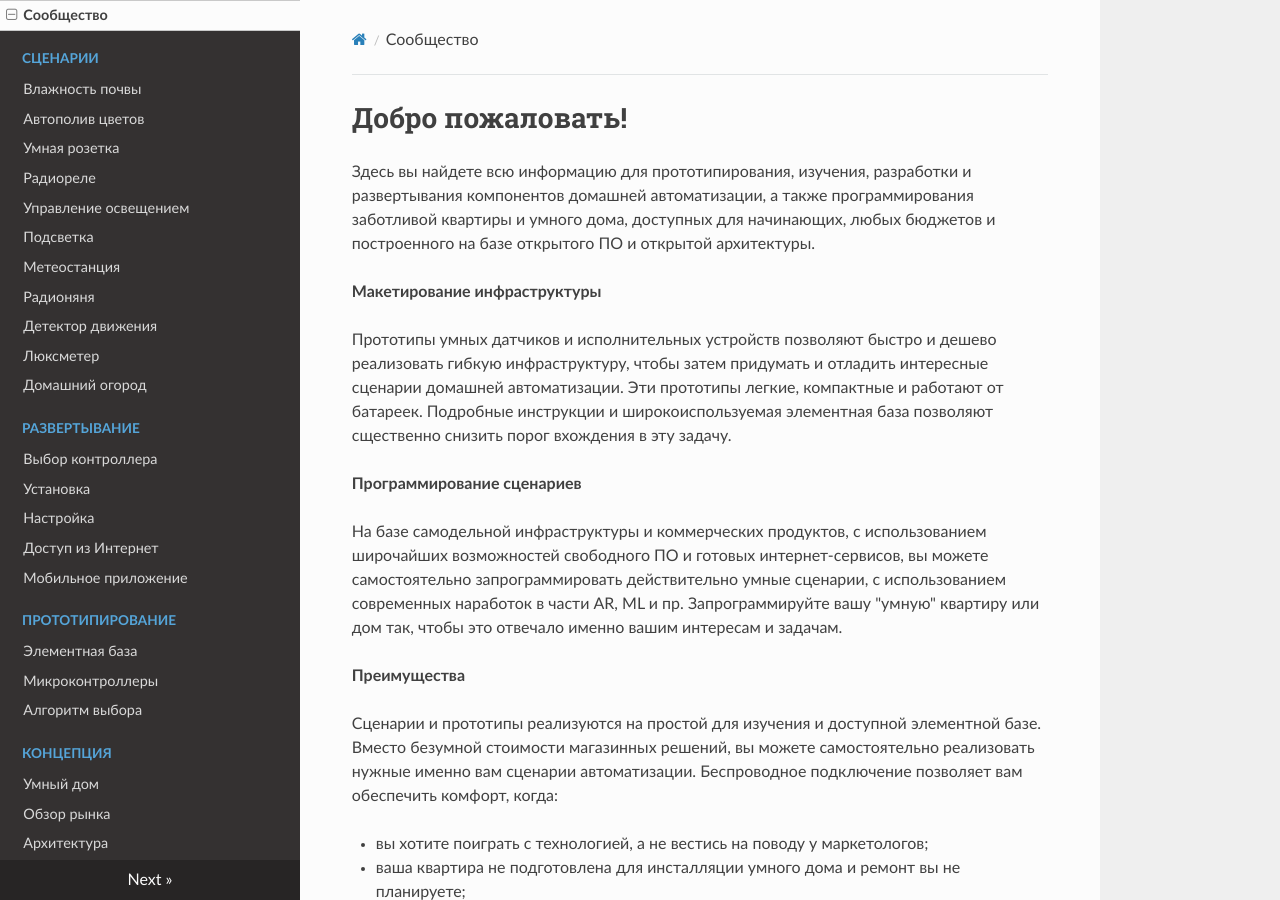
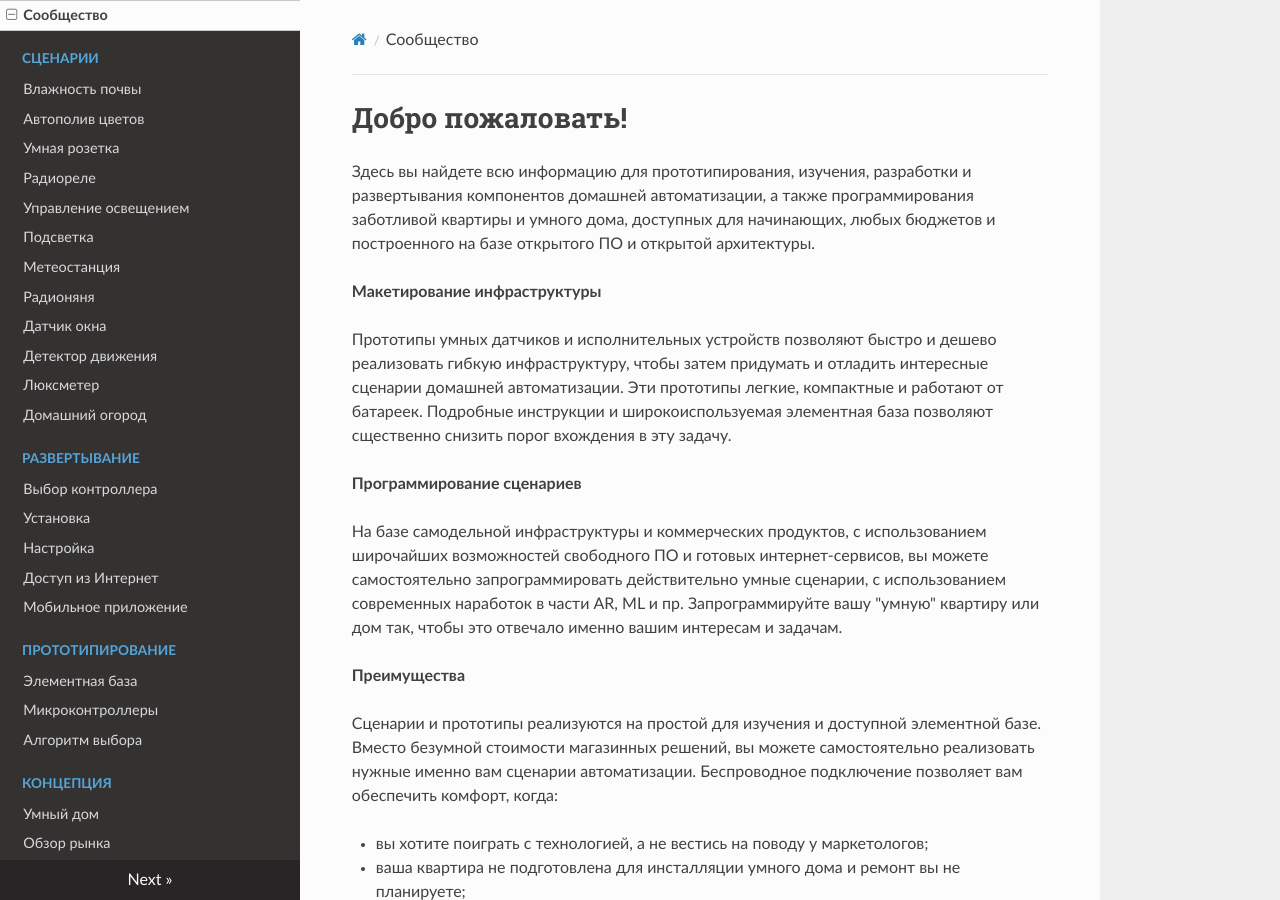
Before and after one commit to cutecare/cutecare-docs, an MkDocs documentation site: the page built from docs/index.md, in a window 1280 px wide and 900 px high. Built offline with MkDocs 1.6.1, drawn with Linux system fonts in a browser that asks for light colours; nearby versions of some CDN libraries; old or Windows-style settings are respelled for this version of MkDocs.

Commit message:
Update mkdocs.yml

```diff
--- a/mkdocs.yml
+++ b/mkdocs.yml
@@ -12,6 +12,7 @@ pages:
   - 'Подсветка': 'Умная подсветка.md'
   - 'Метеостанция': 'Метеостанция.md'
   - 'Радионяня': 'Радионяня.md'
+  - 'Датчик окна': 'Датчик окна.md'
   - 'Детектор движения': 'Детектор движения.md'
   - 'Люксметер': 'Люксметер.md'
   - 'Домашний огород': 'Домашний огород.md'
```
